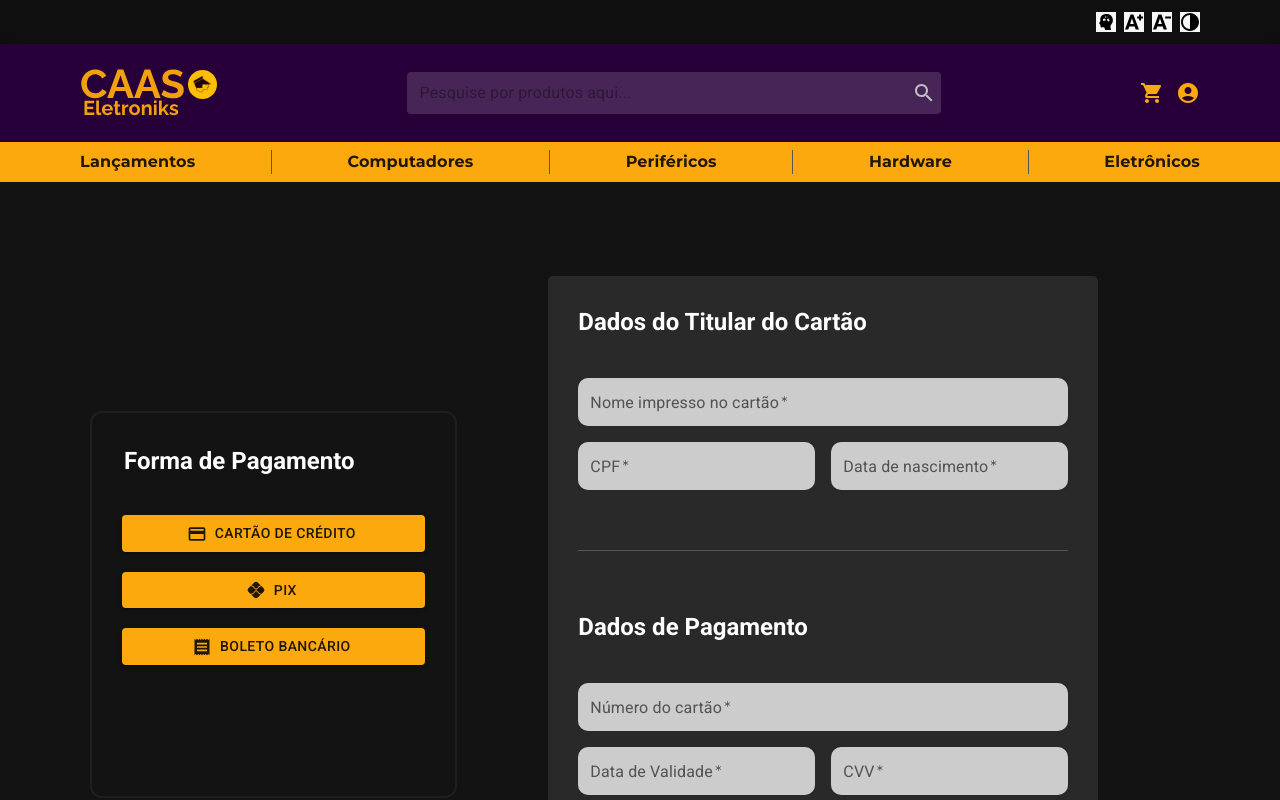
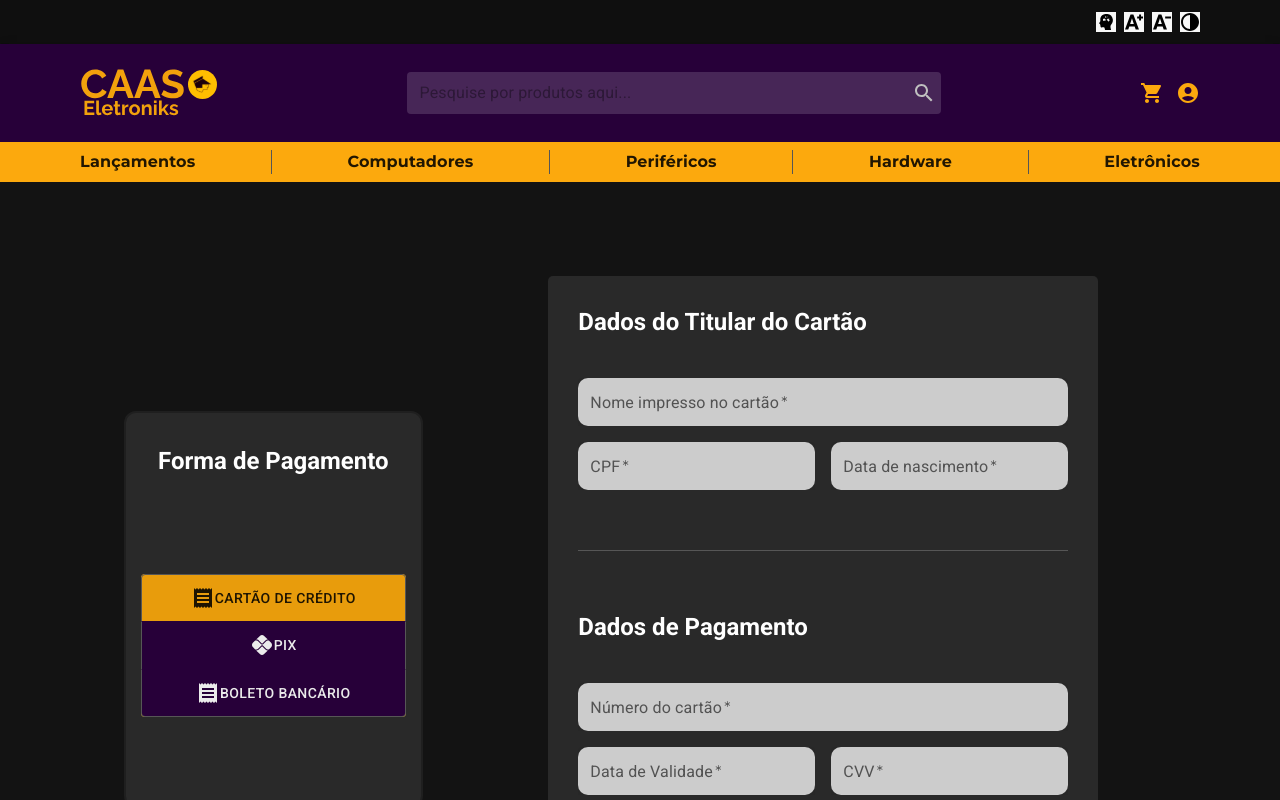
Before and after one commit to Ryrden/SCC-0560-Caaso-Eletroniks, a React (Vite) app: page /checkout in a window 1280 px wide. Shown: the top 800 px of the page. Built offline with nearby package versions, Linux system fonts and the light colour scheme.

Commit message:
modificações na tela de checkout: inserção de um togglebuttongrup

```diff
--- a/package.json
+++ b/package.json
@@ -18,7 +18,10 @@
     "node-sass": "^7.0.3",
     "react": "^18.2.0",
     "react-dom": "^18.2.0",
-    "react-router-dom": "^6.3.0"
+    "react-imask": "^6.4.3",
+    "react-input-mask": "^2.0.4",
+    "react-router-dom": "^6.3.0",
+    "react-text-mask": "^5.5.0"
   },
   "devDependencies": {
     "@types/node": "^18.11.3",
--- a/src/App.tsx
+++ b/src/App.tsx
@@ -6,7 +6,7 @@ import { createTheme, ThemeProvider } from "@mui/material/styles";
 import Checkout from "@/Pages/Checkout/Checkout";
 import Cart from "./Pages/Cart/Cart";
 import Success from "@/Pages/Success/Success";
-import SignIn from "@/Pages/LoginSignIn/Login/Login";
+import SignIn from "@/Pages/LoginSignIn/SignIn/SignIn";
 
 const theme = createTheme({
     palette: {
--- a/src/Pages/Checkout/Checkout.tsx
+++ b/src/Pages/Checkout/Checkout.tsx
@@ -9,6 +9,10 @@ import GenericCard from "@/components/GenericCard/GenericCard";
 import CreditCardIcon from "@mui/icons-material/CreditCard";
 import PixIcon from "@mui/icons-material/Pix";
 import ReceiptIcon from "@mui/icons-material/Receipt";
+import ToggleButton from "@mui/material/ToggleButton";
+import ToggleButtonGroup from "@mui/material/ToggleButtonGroup";
+import Success from "../Success/Success";
+
 
 const currencies = [
     {
@@ -59,8 +63,17 @@ const Checkout = () => {
 
     const [currency, setCurrency] = React.useState("BRL");
 
-    const handleChange = (event: React.ChangeEvent<HTMLInputElement>) => {
+    const handleChange = (event: any) => {
         setCurrency(event.target.value);
+    };
+
+    const [alignment, setAlignment] = React.useState('cartao');
+
+    const handleChange2 = (
+        event: any,
+        newAlignment: string,
+    ) => {
+        setAlignment(newAlignment);
     };
 
     const [dataValue, setDataValue] = React.useState("");
@@ -112,7 +125,7 @@ const Checkout = () => {
                         marginTop={"50%"}
                     >
                         <Box id="box-FormaPagamento"
-                            style={{ backgroundColor: `${theme.palette.background.default}` }}
+                            style={{ backgroundColor: "#292929"}}
                             sx={{
                                 border: 2,
                                 borderColor: "#1F1F1F",
@@ -133,18 +146,33 @@ const Checkout = () => {
                             </Typography>
                             <Box
                                 width={"100%"}
-                                padding={"30px"}
                             >
                                 {/* //TODO: Colocar efeito de clicado depois */}
-                                <Button sx={{ mb: "20px" }} startIcon={<CreditCardIcon />}>
-                                    Cartão de Crédito
-                                </Button>
-                                <Button sx={{ mb: "20px" }} startIcon={<PixIcon />}>
-                                    Pix
-                                </Button>
-                                <Button sx={{ mb: "20px" }} startIcon={<ReceiptIcon />}>
-                                    Boleto Bancário
-                                </Button>
+                                <ToggleButtonGroup
+                                    orientation="vertical"
+                                    sx={{ backgroundColor: `${theme.palette.primary.main}`, width: "90%", marginX: "5%", marginY: "30%"}}
+                                    value={alignment}
+                                    exclusive
+                                    onChange={handleChange2}
+                                    aria-label="Platform"
+                                >
+                                    <ToggleButton value="cartao" sx={{ backgroundColor: `${theme.palette.secondary.main}`, color: "rgb(235, 235, 235)"}}>
+                                        <ReceiptIcon />
+                                        Cartão de Crédito
+                                    </ToggleButton>
+
+                                    <ToggleButton value="pix" sx={{ backgroundColor: `${theme.palette.secondary.main}`, color: "rgb(235, 235, 235)"}}>
+                                        <PixIcon />
+                                        Pix
+                                    </ToggleButton>
+
+                                    <ToggleButton value="boleto" sx={{ backgroundColor: `${theme.palette.secondary.main}`, color: "rgb(235, 235, 235)"}}>
+                                        <ReceiptIcon />
+                                        Boleto Bancário
+                                    </ToggleButton>
+
+                                </ToggleButtonGroup>
+
                             </Box>
                         </Box>
                     </Grid>
--- a/src/Pages/LoginSignIn/SignIn/SignIn.tsx
+++ b/src/Pages/LoginSignIn/SignIn/SignIn.tsx
@@ -1,7 +1,6 @@
 import React from "react";
 import CssBaseline from "@mui/material/CssBaseline";
 import TextField from "@/components/Input/Input";
-import DateField from "@/components/Input/DateInput";
 import FormControlLabel from "@mui/material/FormControlLabel";
 import Checkbox from "@mui/material/Checkbox";
 import Grid from "@mui/material/Grid";
@@ -9,7 +8,6 @@ import Box from "@mui/material/Box";
 import Typography from "@mui/material/Typography";
 import GenericCard from "@/components/GenericCard/GenericCard";
 import Divider from "@mui/material/Divider";
-import DesktopDatePicker from "@mui/x-date-pickers/DesktopDatePicker";
 import Button from "@/components/Button/Button";
 import SimpleNavbar from "../SimpleNavbar";
 
@@ -63,10 +61,12 @@ const SignIn = () => {
                                 />
                             </Grid>
                             <Grid item xs={12} sm={6}>
-                                <DateField
+                                <TextField
                                     label="Data de Nascimento"
                                     name={"date"}
                                     required={true}
+                                    type={"date"}
+                                    focused
                                 />
                             </Grid>
                         </Grid>
--- a/src/components/Footer/Footer.tsx
+++ b/src/components/Footer/Footer.tsx
@@ -98,6 +98,11 @@ export default function Footer() {
                             <Box mb={4}>
                                 <Link href="/" color="inherit">
                                     Política de privacidade
+                                </Link>
+                            </Box>
+                            <Box mb={4}>
+                                <Link href="/" color="inherit">
+                                    Ajuda
                                 </Link>
                             </Box>
                         </Grid>
--- a/src/components/Input/Input.tsx
+++ b/src/components/Input/Input.tsx
@@ -12,6 +12,7 @@ interface InputType {
     value?: string
     onChange?: (e: React.ChangeEvent<HTMLInputElement>) => void
     error?: boolean
+    focused?: boolean
     size?: "small" | "medium"
 }
 
@@ -22,7 +23,7 @@ const Input = ({ size = "small", required = false, type = "text", select = false
                 className={"input"}
                 required={required}
                 type={type}
-                variant="filled"
+                variant= "filled"
                 color="secondary"
                 size={size}
                 InputProps={{ disableUnderline: true }}
```
Also changed, not shown: src/components/Input/DateInput.scss (deleted, +0 -7 lines), src/components/Input/DateInput.tsx (deleted, +0 -29 lines).
